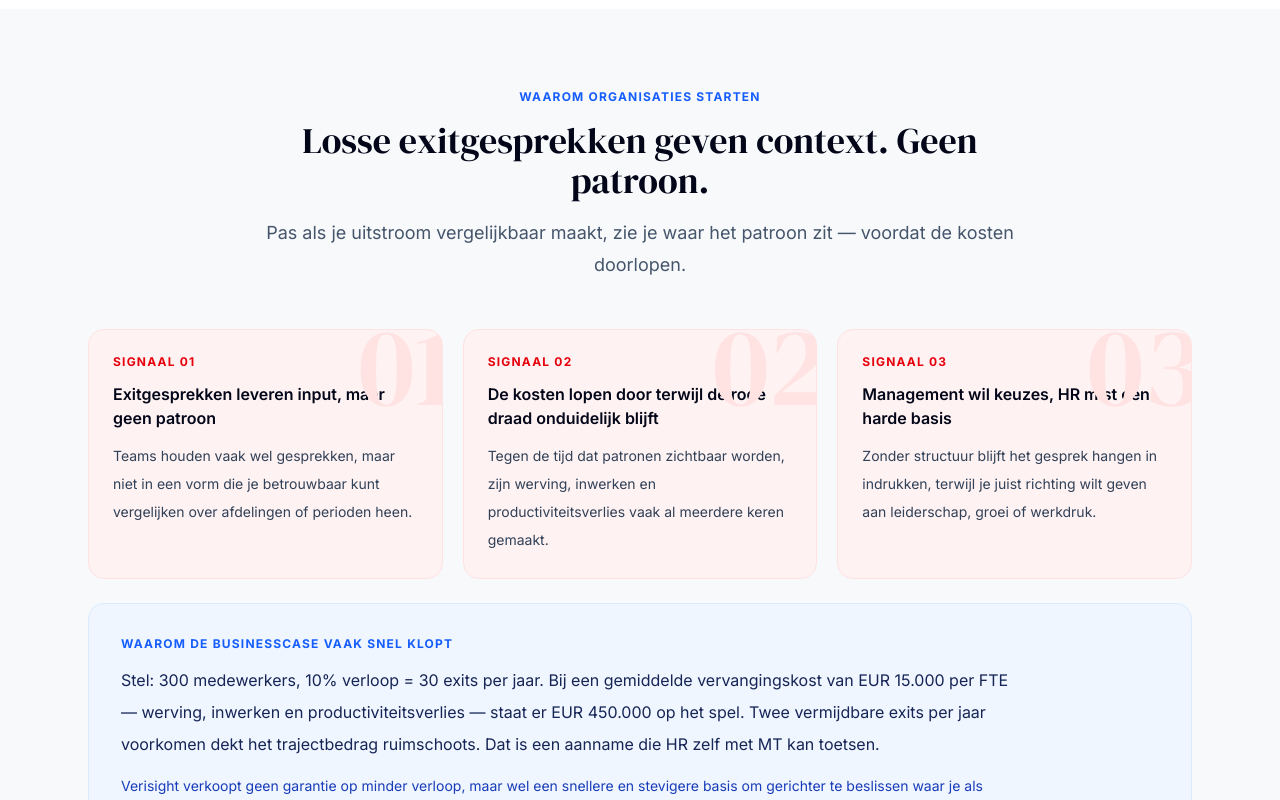
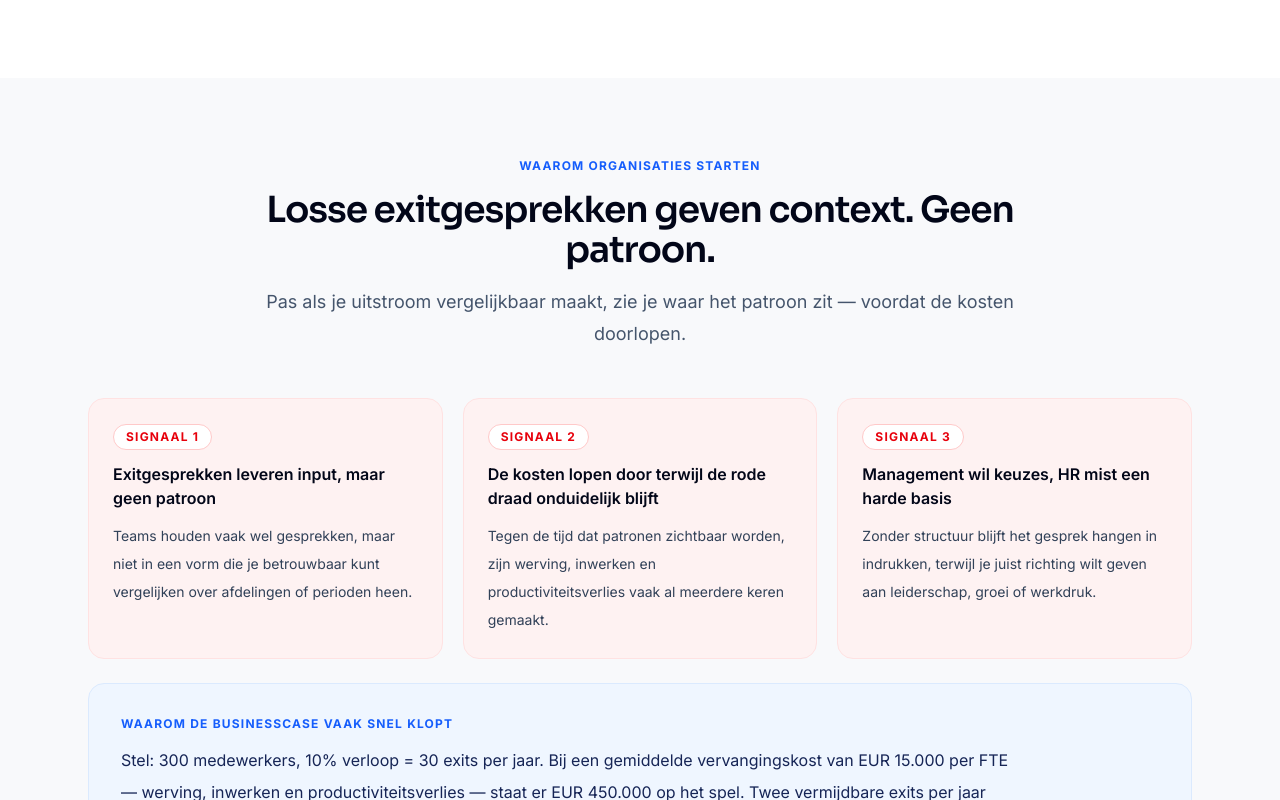
Before and after one commit to larshengel08-lang/VerisightSaaS, a Next.js app in the folder frontend/: page / in a window 1280 px wide. Shown: the part 1540-2340 px from the top of the page. Built offline with nearby package versions, Linux system fonts and the light colour scheme.

Commit message:
Refine landing typography and preview clarity

```diff
--- a/frontend/app/globals.css
+++ b/frontend/app/globals.css
@@ -27,7 +27,9 @@ body {
 
 /* Display font utility — used on hero h1 and section headings */
 .font-display {
-  font-family: var(--font-display), Georgia, serif;
+  font-family: var(--font-display), var(--font-inter), sans-serif;
+  font-weight: 600;
+  letter-spacing: -0.03em;
 }
 
 /* FAQ open/close indicator */
--- a/frontend/app/layout.tsx
+++ b/frontend/app/layout.tsx
@@ -1,9 +1,9 @@
 import type { Metadata } from 'next'
-import { Inter, DM_Serif_Display } from 'next/font/google'
+import { Inter, Sora } from 'next/font/google'
 import './globals.css'
 
 const inter = Inter({ subsets: ['latin'], display: 'swap', variable: '--font-inter' })
-const dmSerif = DM_Serif_Display({ subsets: ['latin'], weight: '400', display: 'swap', variable: '--font-display' })
+const sora = Sora({ subsets: ['latin'], display: 'swap', variable: '--font-display' })
 
 export const metadata: Metadata = {
   title: {
@@ -68,7 +68,7 @@ export default function RootLayout({ children }: { children: React.ReactNode })
 
   return (
     <html lang="nl">
-      <body className={`${inter.variable} ${dmSerif.variable} font-[family-name:var(--font-inter)] bg-white antialiased`}>
+      <body className={`${inter.variable} ${sora.variable} font-[family-name:var(--font-inter)] bg-white antialiased`}>
         <script
           type="application/ld+json"
           dangerouslySetInnerHTML={{ __html: JSON.stringify(organizationSchema) }}
--- a/frontend/app/page.tsx
+++ b/frontend/app/page.tsx
@@ -37,19 +37,19 @@ const heroHighlights = [
 
 const signalen = [
   {
-    n: '01',
+    n: '1',
     title: 'Exitgesprekken leveren input, maar geen patroon',
     description:
       'Teams houden vaak wel gesprekken, maar niet in een vorm die je betrouwbaar kunt vergelijken over afdelingen of perioden heen.',
   },
   {
-    n: '02',
+    n: '2',
     title: 'De kosten lopen door terwijl de rode draad onduidelijk blijft',
     description:
       'Tegen de tijd dat patronen zichtbaar worden, zijn werving, inwerken en productiviteitsverlies vaak al meerdere keren gemaakt.',
   },
   {
-    n: '03',
+    n: '3',
     title: 'Management wil keuzes, HR mist een harde basis',
     description:
       'Zonder structuur blijft het gesprek hangen in indrukken, terwijl je juist richting wilt geven aan leiderschap, groei of werkdruk.',
@@ -313,14 +313,11 @@ export default function LandingPage() {
               {signalen.map(({ n, title, description }) => (
                 <div
                   key={n}
-                  className="relative overflow-hidden rounded-2xl border border-red-100 bg-red-50 p-6"
+                  className="rounded-2xl border border-red-100 bg-red-50 p-6"
                 >
-                  <span className="pointer-events-none absolute -right-3 -top-5 select-none font-display text-[7rem] leading-none text-red-100">
-                    {n}
+                  <span className="inline-flex rounded-full border border-red-200 bg-white px-3 py-1 text-xs font-bold uppercase tracking-widest text-red-600">
+                    Signaal {n}
                   </span>
-                  <p className="text-xs font-bold uppercase tracking-widest text-red-600">
-                    Signaal {n}
-                  </p>
                   <h3 className="mt-3 text-base font-semibold leading-6 text-slate-950">{title}</h3>
                   <p className="mt-3 text-sm leading-7 text-slate-700">{description}</p>
                 </div>
--- a/frontend/components/marketing/preview-slider.tsx
+++ b/frontend/components/marketing/preview-slider.tsx
@@ -18,7 +18,7 @@ function DashboardSlide() {
           {[
             ['Responses', '14 van 18', '78% respons'],
             ['Gem. frictiescore', '5,8 op 10', 'Middelhoog signaal'],
-            ['Signaalsterkte', '61%', 'Indicatieve duiding'],
+            ['Topthema', 'Groeiperspectief', 'Sterk aandachtssignaal'],
             ['Gem. diensttijd', '2,4 jaar', 'Bij vertrek'],
           ].map(([label, value, detail]) => (
             <div key={label} className="rounded-2xl border border-white/10 bg-white/5 p-4">
```
Also changed, not shown: frontend/public/segment-deep-dive-preview.png.
